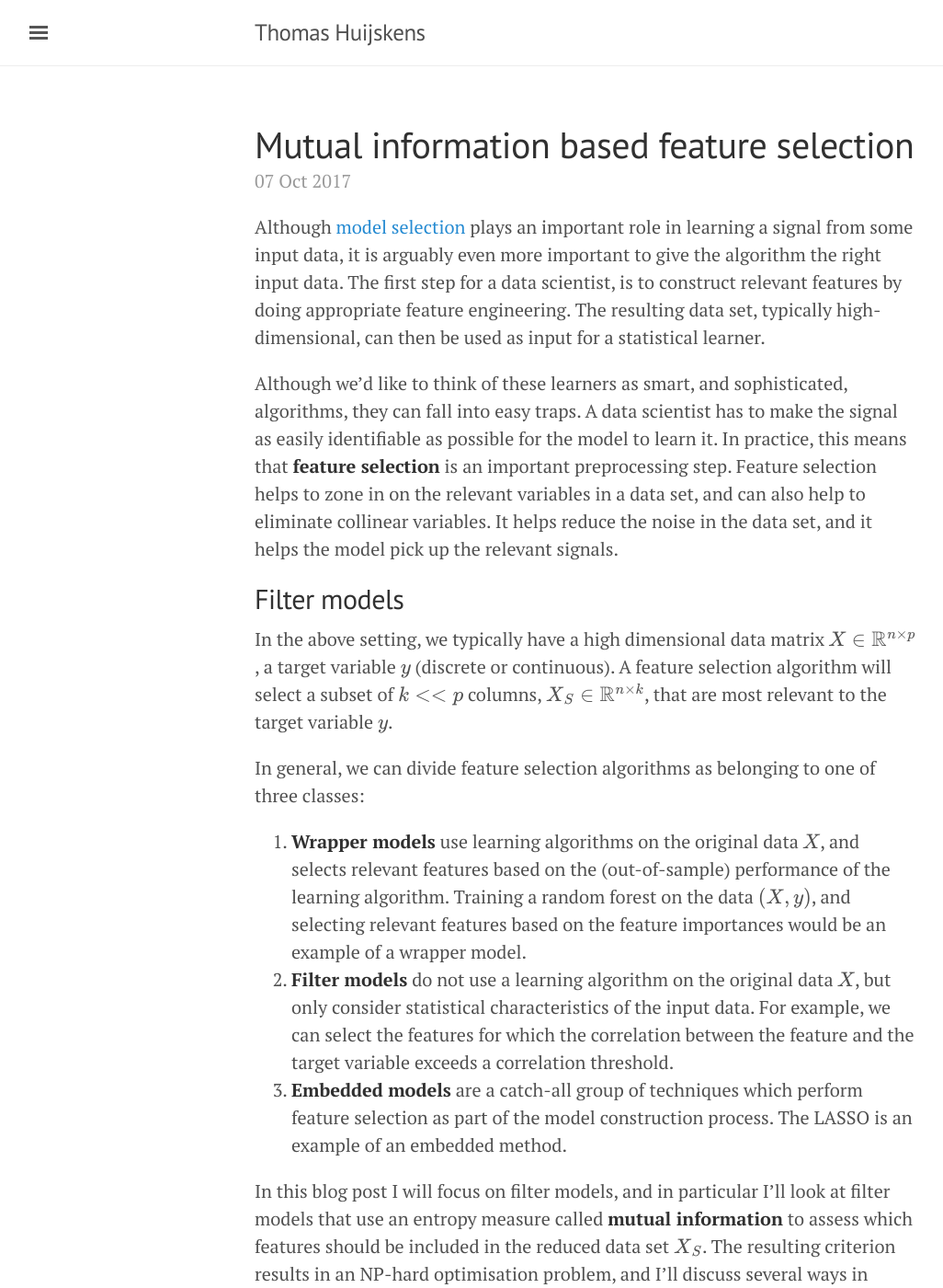
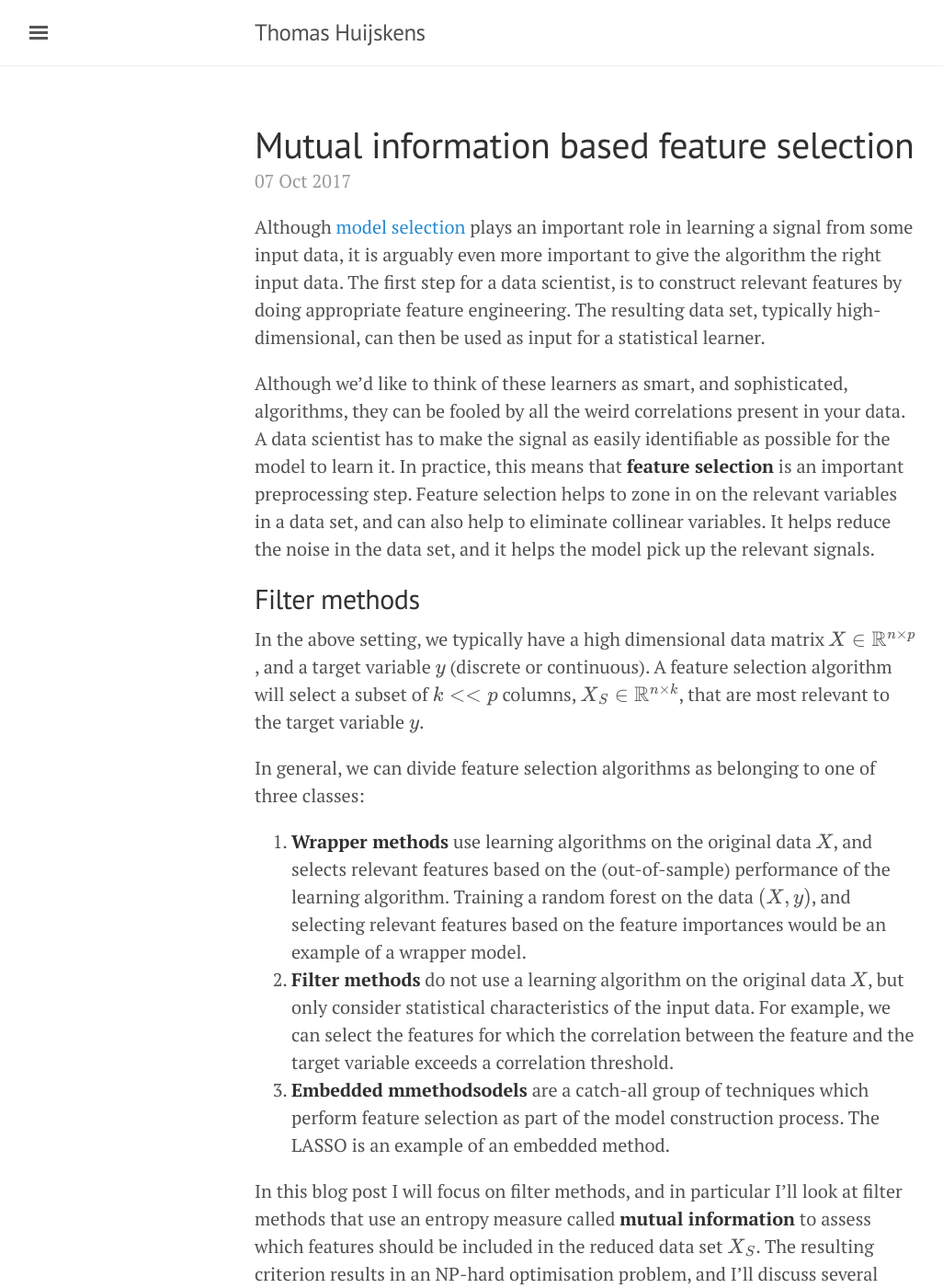
Before and after one commit to thuijskens/thuijskens.github.io, a Jekyll site: the page built from _posts/2017-10-07-feature-selection.md, in a window 1280 px wide and 1400 px high. Shown: the whole window at 92% size, without its empty margins (3-1029 px from the left). Built offline with Jekyll 4.4.1, drawn with Linux system fonts in a browser that asks for light colours; formulas are drawn with MathJax 3; some of the changed text lies outside the part shown.

Commit message:
Fix typos.

```diff
--- a/_posts/2017-10-07-feature-selection.md
+++ b/_posts/2017-10-07-feature-selection.md
@@ -3,27 +3,27 @@
 title: "Mutual information based feature selection"
 ---
 
-Although [model selection]() plays an important role in learning a signal from some input data, it is arguably even more important to give the algorithm the right input data. The first step for a data scientist, is to construct relevant features by doing appropriate feature engineering. The resulting data set, typically high-dimensional, can then be used as input for a statistical learner.
+Although [model selection](https://thuijskens.github.io/2016/12/29/bayesian-optimisation/) plays an important role in learning a signal from some input data, it is arguably even more important to give the algorithm the right input data. The first step for a data scientist, is to construct relevant features by doing appropriate feature engineering. The resulting data set, typically high-dimensional, can then be used as input for a statistical learner.
 
-Although we'd like to think of these learners as smart, and sophisticated, algorithms, they can fall into easy traps. A data scientist has to make the signal as easily identifiable as possible for the model to learn it. In practice, this means that **feature selection** is an important preprocessing step. Feature selection helps to zone in on the relevant variables in a data set, and can also help to eliminate collinear variables. It helps reduce the noise in the data set, and it helps the model pick up the relevant signals.
+Although we'd like to think of these learners as smart, and sophisticated, algorithms, they can be fooled by all the weird correlations present in your data. A data scientist has to make the signal as easily identifiable as possible for the model to learn it. In practice, this means that **feature selection** is an important preprocessing step. Feature selection helps to zone in on the relevant variables in a data set, and can also help to eliminate collinear variables. It helps reduce the noise in the data set, and it helps the model pick up the relevant signals.
+
+## Filter methods
+
+In the above setting, we typically have a high dimensional data matrix $$X \in \mathbb{R}^{n \times p}$$, and a target variable $$y$$ (discrete or continuous). A feature selection algorithm will select a subset of $$k << p$$ columns, $$X_S \in \mathbb{R}^{n \times k}$$, that are most relevant to the target variable $$y$$.
+
+In general, we can divide feature selection algorithms as belonging to one of three classes:
+
+1. **Wrapper methods** use learning algorithms on the original data $$X$$, and selects relevant features based on the (out-of-sample) performance of the learning algorithm. Training a random forest on the data $$(X, y)$$, and selecting relevant features based on the feature importances would be an example of a wrapper model.
+2. **Filter methods** do not use a learning algorithm on the original data $$X$$, but only consider statistical characteristics of the input data. For example, we can select the features for which the correlation between the feature and the target variable exceeds a correlation threshold.
+3. **Embedded mmethodsodels** are a catch-all group of techniques which perform feature selection as part of the model construction process. The LASSO is an example of an embedded method.
+
+In this blog post I will focus on filter methods, and in particular I'll look at filter methods that use an entropy measure called **mutual information** to assess which features should be included in the reduced data set $$X_S$$. The resulting criterion results in an NP-hard optimisation problem, and I'll discuss several ways in which we can try to find optimal solutions to the problem.
 
 <!--excerpt-->
 
-## Filter models
-
-In the above setting, we typically have a high dimensional data matrix $$X \in \mathbb{R}^{n \times p}$$, a target variable $$y$$ (discrete or continuous). A feature selection algorithm will select a subset of $$k << p$$ columns, $$X_S \in \mathbb{R}^{n \times k}$$, that are most relevant to the target variable $$y$$.
-
-In general, we can divide feature selection algorithms as belonging to one of three classes:
-
-1. **Wrapper models** use learning algorithms on the original data $$X$$, and selects relevant features based on the (out-of-sample) performance of the learning algorithm. Training a random forest on the data $$(X, y)$$, and selecting relevant features based on the feature importances would be an example of a wrapper model.
-2. **Filter models** do not use a learning algorithm on the original data $$X$$, but only consider statistical characteristics of the input data. For example, we can select the features for which the correlation between the feature and the target variable exceeds a correlation threshold.
-3. **Embedded models** are a catch-all group of techniques which perform feature selection as part of the model construction process. The LASSO is an example of an embedded method.
-
-In this blog post I will focus on filter models, and in particular I'll look at filter models that use an entropy measure called **mutual information** to assess which features should be included in the reduced data set $$X_S$$. The resulting criterion results in an NP-hard optimisation problem, and I'll discuss several ways in which we can try to find optimal solutions to the problem.
-
 ## Joint mutual information
 
-Mutual information is a measure between to (possible multi-dimensional) random variables $$X$$ and $$Y$$, that quantifies the amount of information obtained about one random variable, through the other random variable. The mutual information is given by
+Mutual information is a measure between two (possible multi-dimensional) random variables $$X$$ and $$Y$$, that quantifies the amount of information obtained about one random variable, through the other random variable. The mutual information is given by
 
 $$ I(X; Y) = \int_X \int_Y p(x, y) \log \frac{p(x, y)}{p(x) p(y)} dx dy, $$
 
```
